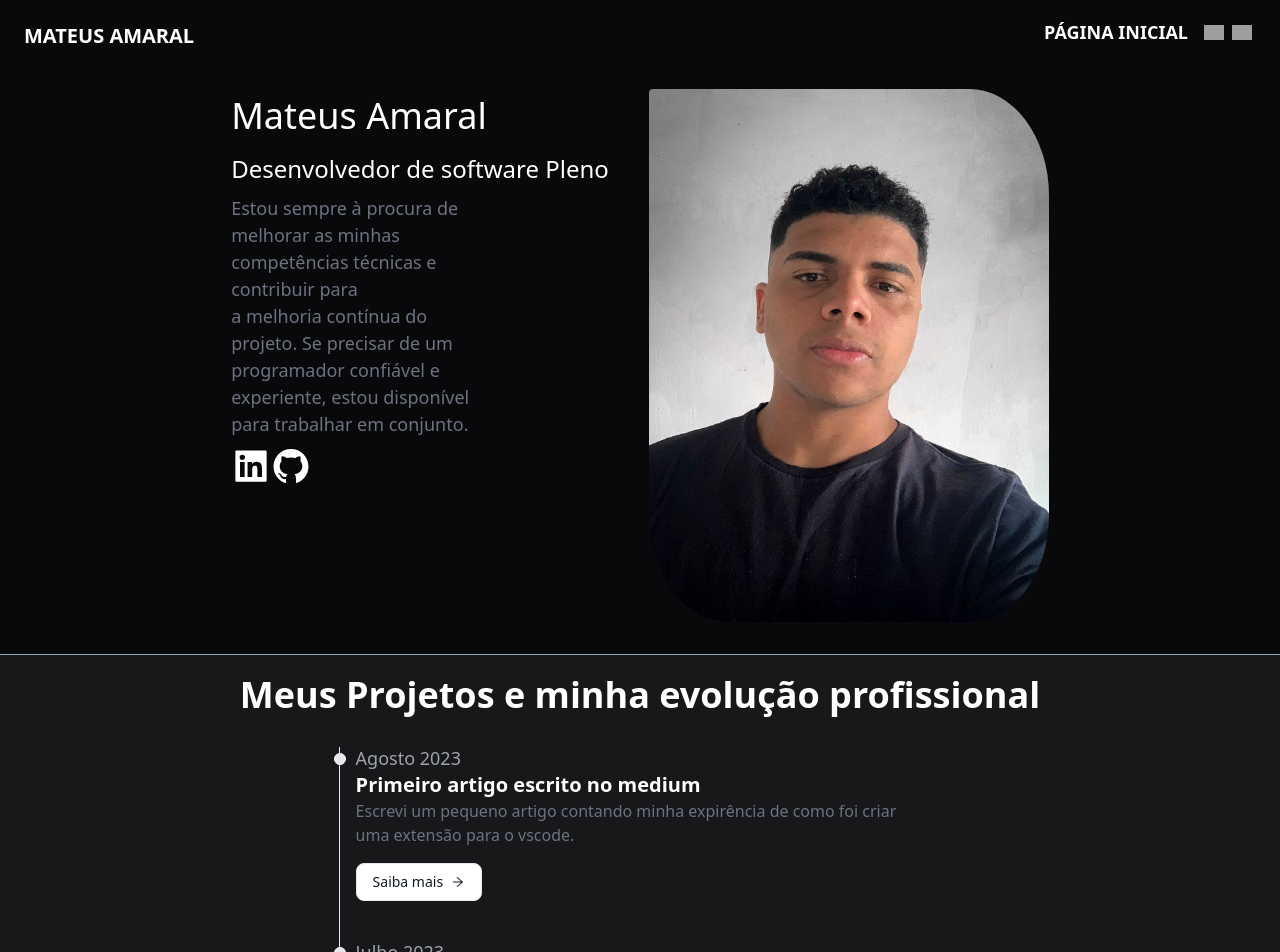
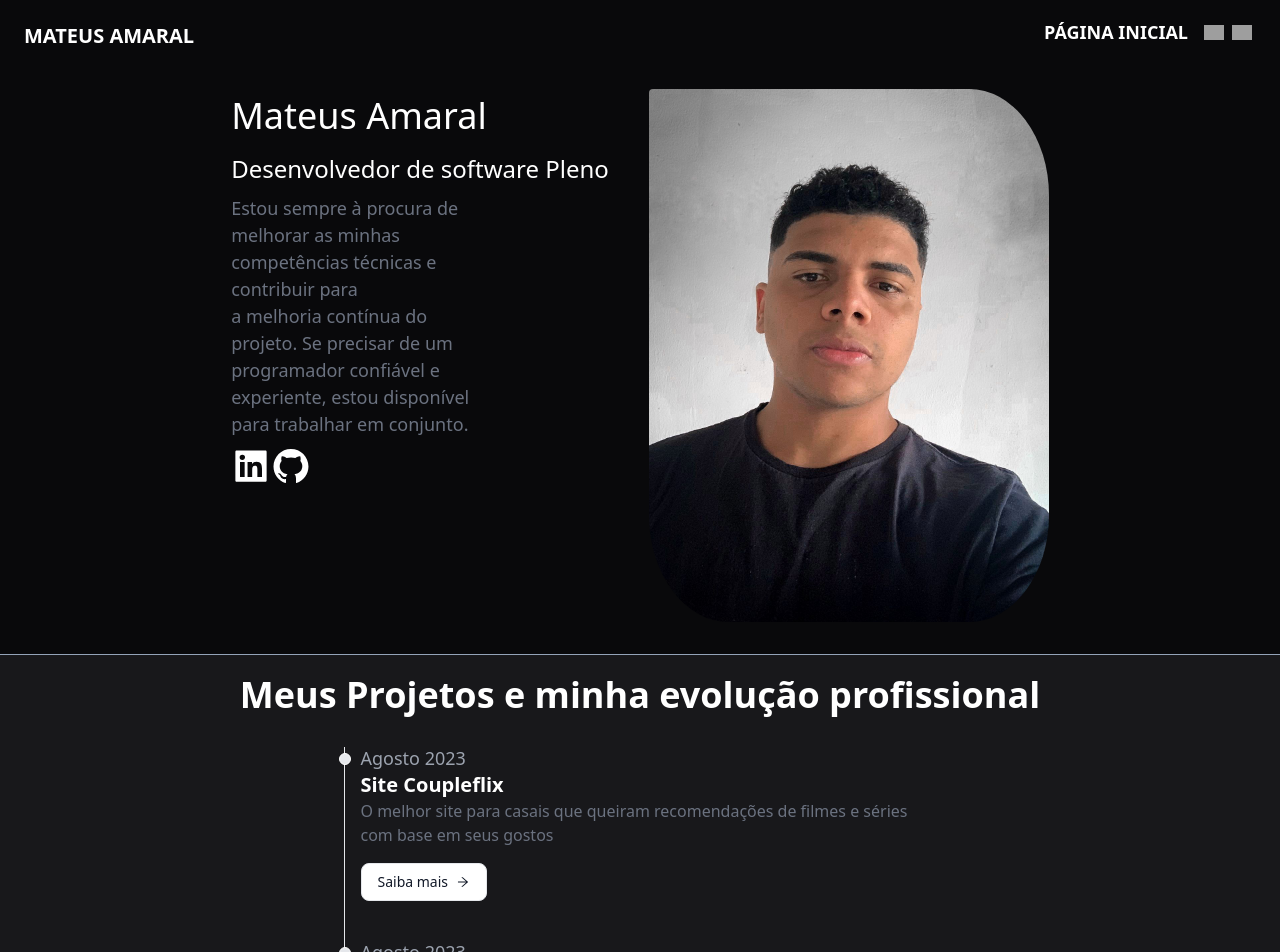
Before and after one commit to omateusamaral/personal-site, a Next.js app: page / in a window 1280 px wide. Shown: the top 952 px of the page. Built offline with nearby package versions, Linux system fonts and the light colour scheme; no server answers; grey boxes are pictures that could not be loaded.

Commit message:
feat: new item

```diff
--- a/src/app/constants.ts
+++ b/src/app/constants.ts
@@ -1,6 +1,13 @@
 import { ChronologyItemProps } from "./Components/ChronologyItem";
 
 export const chronologies: ChronologyItemProps[] = [
+  {
+    date: "August 2023",
+    title: "Coupleflix Website",
+    description:
+      "The best website for couples seeking movie and series recommendations based on their preferences",
+    link: "https://www.coupleflix.com.br/",
+  },
   {
     date: "August 2023",
     title: "First Article Written on Medium",
@@ -84,6 +91,13 @@ export const chronologies: ChronologyItemProps[] = [
 export const chronologiesPT: ChronologyItemProps[] = [
   {
     date: "Agosto 2023",
+    title: "Site Coupleflix",
+    description:
+      "O melhor site para casais que queiram recomendações de filmes e séries com base em seus gostos",
+    link: "https://www.coupleflix.com.br/",
+  },
+  {
+    date: "Agosto 2023",
     title: "Primeiro artigo escrito no medium",
     description:
       "Escrevi um pequeno artigo contando minha expirência de como foi criar uma extensão para o vscode.",
```
